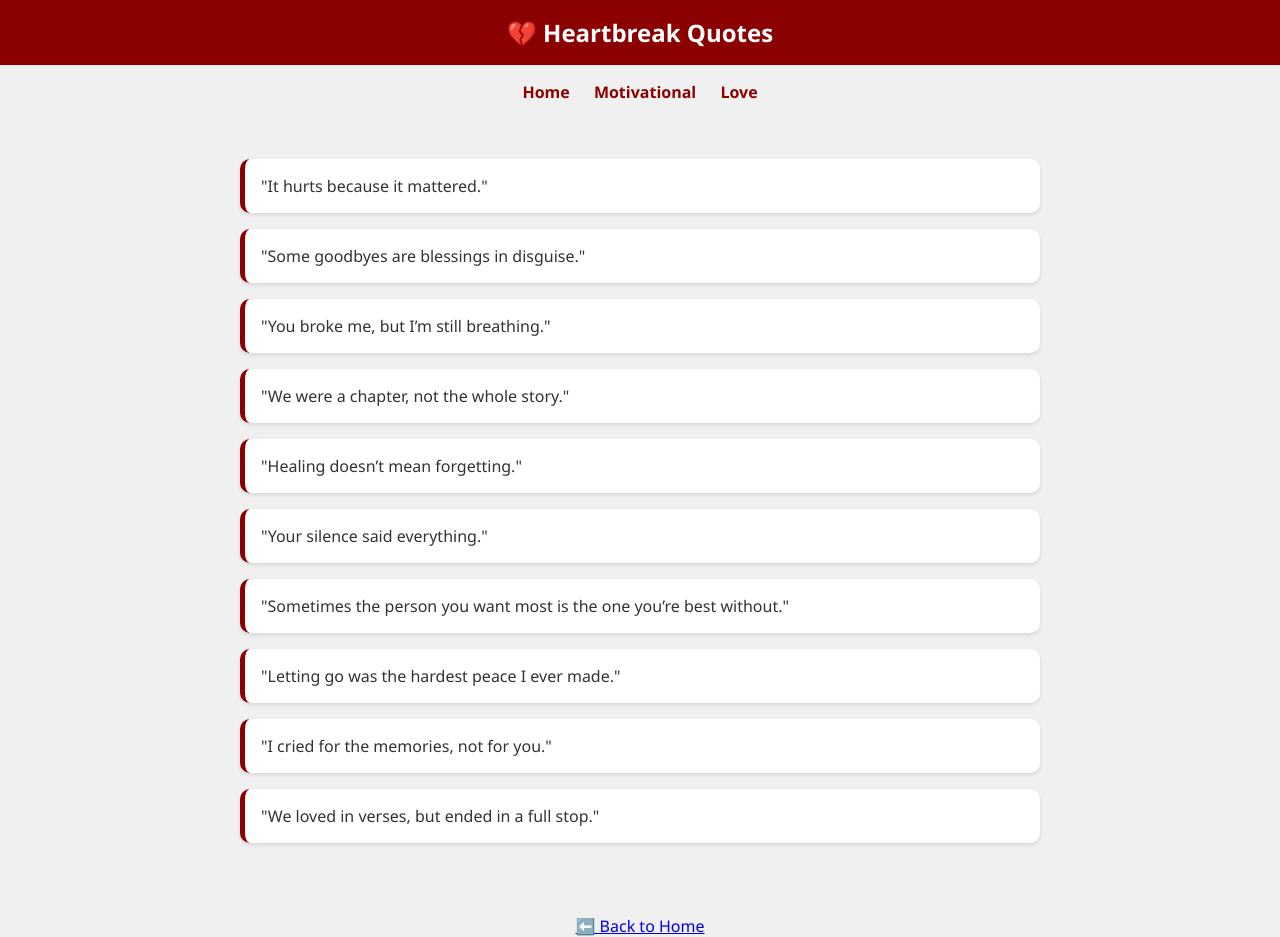
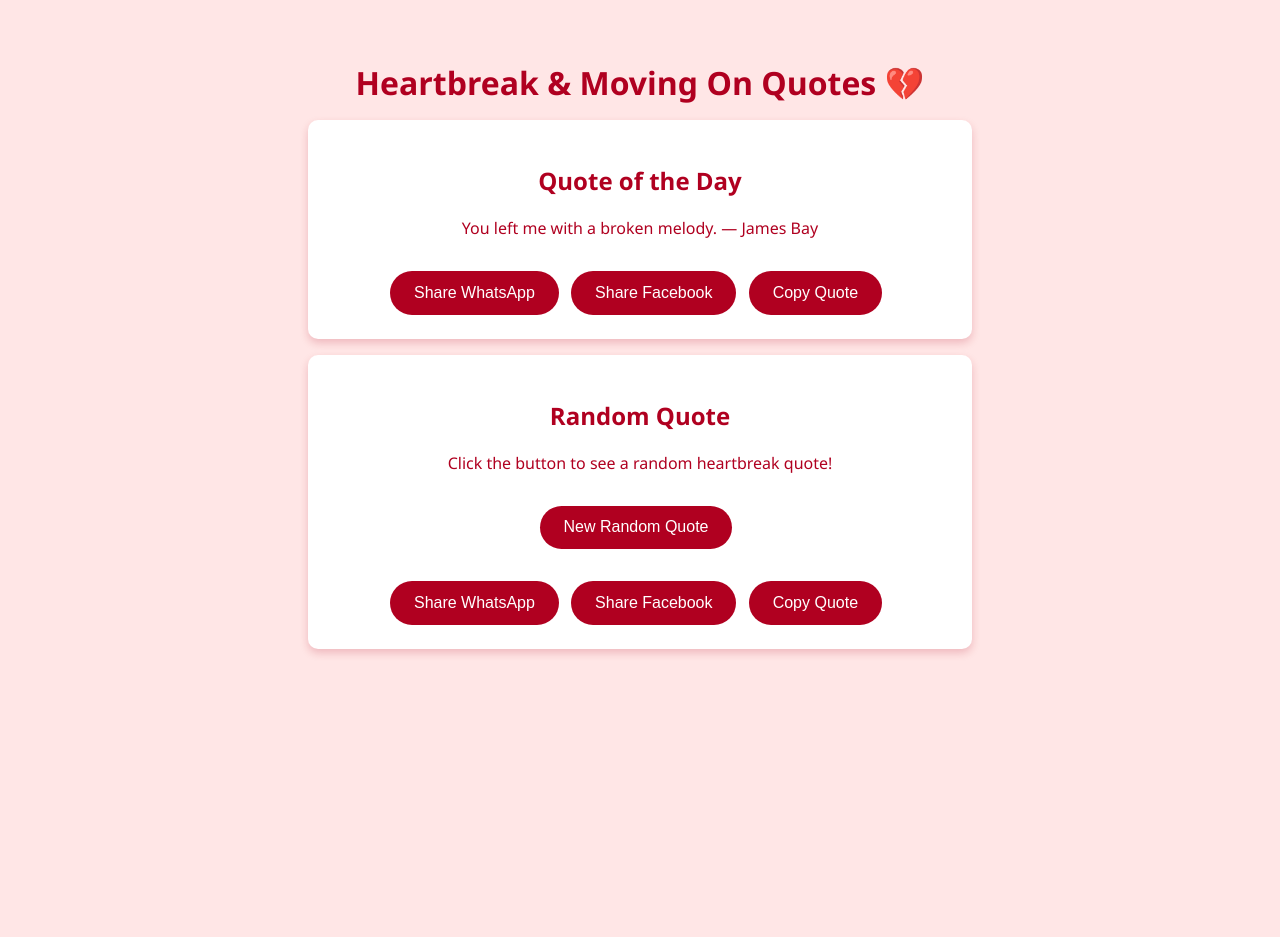
Before and after one commit to Carrew/Status-and-Music-Quotes-, a plain HTML site: page heartbreak.html in a window 1280 px wide. After the commit the page ends 800 px from the top, so only its background shows below. Drawn offline with Linux system fonts and the light colour scheme.

Commit message:
Update heartbreak.html

```diff
--- a/heartbreak.html
+++ b/heartbreak.html
@@ -2,81 +2,166 @@
 <html lang="en">
 <head>
 <meta charset="UTF-8" />
-  <meta name="viewport" content="width=device-width, initial-scale=1.0"/>
-  <title>Heartbreak Quotes - Status and Music Quotes</title>
+<meta name="viewport" content="width=device-width, initial-scale=1" />
+<title>Heartbreak & Moving On Quotes - Carrew's Quotes</title>
 <style>
   body {
-      font-family: 'Segoe UI', sans-serif;
-      background-color: #f0f0f0;
-      margin: 0;
-      padding: 0;
-      color: #333;
+    font-family: 'Segoe UI', Tahoma, Geneva, Verdana, sans-serif;
+    background: #ffe6e6;
+    color: #b00020;
+    text-align: center;
+    padding: 2rem;
   }
-    header {
-      background-color: #8b0000;
-      padding: 1rem;
-      text-align: center;
+  h1 {
+    margin-bottom: 0.2rem;
+  }
+  .quote-box {
+    background: white;
+    padding: 1.5rem 2rem;
+    margin: 1rem auto;
+    border-radius: 10px;
+    max-width: 600px;
+    box-shadow: 0 4px 8px rgba(176, 0, 32, 0.2);
+  }
+  button, .share-btn {
+    background: #b00020;
     color: white;
-      font-size: 1.5rem;
-      font-weight: bold;
+    border: none;
+    padding: 0.8rem 1.5rem;
+    border-radius: 25px;
+    cursor: pointer;
+    font-size: 1rem;
+    margin-top: 1rem;
+    margin-right: 0.5rem;
+    transition: background 0.3s ease;
   }
-    .container {
-      padding: 1.5rem;
-      max-width: 800px;
-      margin: auto;
+  button:hover, .share-btn:hover {
+    background: #7f0014;
   }
-    .quote {
-      background-color: white;
-      padding: 1rem;
-      margin: 1rem 0;
-      border-left: 5px solid #8b0000;
-      border-radius: 10px;
-      box-shadow: 0 2px 4px rgba(0,0,0,0.1);
-    }
-    .quote:hover {
-      background-color: #f8d7da;
-    }
-    nav {
-      background-color: #f0f0f0;
-      text-align: center;
-      padding: 1rem;
-    }
-    nav a {
-      margin: 0 10px;
-      text-decoration: none;
-      color: #8b0000;
-      font-weight: bold;
-    }
-    .back {
-      margin-top: 2rem;
-      text-align: center;
+  .share-buttons {
+    margin-top: 1rem;
   }
 </style>
 </head>
 <body>
-  <header>💔 Heartbreak Quotes</header>
 
-  <nav>
-    <a href="index.html">Home</a>
-    <a href="motivational.html">Motivational</a>
-    <a href="love.html">Love</a>
-  </nav>
+<h1>Heartbreak & Moving On Quotes 💔</h1>
 
-  <div class="container">
-    <div class="quote">"It hurts because it mattered."</div>
-    <div class="quote">"Some goodbyes are blessings in disguise."</div>
-    <div class="quote">"You broke me, but I’m still breathing."</div>
-    <div class="quote">"We were a chapter, not the whole story."</div>
-    <div class="quote">"Healing doesn’t mean forgetting."</div>
-    <div class="quote">"Your silence said everything."</div>
-    <div class="quote">"Sometimes the person you want most is the one you’re best without."</div>
-    <div class="quote">"Letting go was the hardest peace I ever made."</div>
-    <div class="quote">"I cried for the memories, not for you."</div>
-    <div class="quote">"We loved in verses, but ended in a full stop."</div>
+<div class="quote-box" id="quoteOfDayBox">
+  <h2>Quote of the Day</h2>
+  <p id="quoteOfDay">Loading...</p>
+  <div class="share-buttons">
+    <button class="share-btn" id="shareWhatsApp">Share WhatsApp</button>
+    <button class="share-btn" id="shareFacebook">Share Facebook</button>
+    <button class="share-btn" id="copyQuote">Copy Quote</button>
+  </div>
 </div>
 
-  <div class="back">
-    <a href="index.html">⬅️ Back to Home</a>
+<div class="quote-box">
+  <h2>Random Quote</h2>
+  <p id="randomQuote">Click the button to see a random heartbreak quote!</p>
+  <button id="randomBtn">New Random Quote</button>
+  <div class="share-buttons">
+    <button class="share-btn" id="shareWhatsAppRnd">Share WhatsApp</button>
+    <button class="share-btn" id="shareFacebookRnd">Share Facebook</button>
+    <button class="share-btn" id="copyQuoteRnd">Copy Quote</button>
   </div>
+</div>
+
+<script>
+  const heartbreakQuotes = [
+    "I’m scared to be lonely, but I’m still waiting on you. — Olivia Rodrigo",
+    "You’re the reason I’m dancing through the fire. — Halsey",
+    "Love is a losing game. — Adele",
+    "I’m falling in love with the way you let me feel. — Khalid",
+    "I gave you my heart, but you gave it away. — Billie Eilish",
+    "I never meant to break your heart. — Lewis Capaldi",
+    "I’m caught in a wave of emotions. — Lorde",
+    "You left me with a broken melody. — James Bay",
+    "I keep holding on, but you’re slipping away. — Sam Smith",
+    "Your love is a drug I can’t quit. — Dua Lipa",
+    "Lost without you, can’t you see? — SZA",
+    "I’m waiting for you to come back home. — The Weeknd",
+    "I gave you everything, but it wasn’t enough. — Selena Gomez",
+    "You’re my everything, but you’re gone. — Shawn Mendes",
+    "Love hurts, but I keep falling. — Camila Cabello",
+    "I’m drowning in memories of you. — Julia Michaels",
+    "I don’t wanna be the one to break. — Alessia Cara",
+    "You’re the fire I can’t put out. — Normani",
+    "I’m chasing shadows of what we had. — H.E.R.",
+    "I’ll love you ’til the end of time. — Justin Bieber"
+  ];
+
+  // Quote of the Day logic
+  function getQuoteOfDay() {
+    const today = new Date();
+    const dayNumber = today.getDate() + today.getMonth() * 31;
+    return heartbreakQuotes[dayNumber % heartbreakQuotes.length];
+  }
+
+  // Display Quote of the Day on page load
+  const quoteOfDayElement = document.getElementById('quoteOfDay');
+  quoteOfDayElement.textContent = getQuoteOfDay();
+
+  // Random Quote logic
+  const randomQuoteElement = document.getElementById('randomQuote');
+  const randomBtn = document.getElementById('randomBtn');
+
+  function getRandomQuote() {
+    const randomIndex = Math.floor(Math.random() * heartbreakQuotes.length);
+    return heartbreakQuotes[randomIndex];
+  }
+
+  randomBtn.addEventListener('click', () => {
+    randomQuoteElement.textContent = getRandomQuote();
+  });
+
+  // Share function helpers
+  function shareOnWhatsApp(text) {
+    const url = 'https://wa.me/?text=' + encodeURIComponent(text);
+    window.open(url, '_blank');
+  }
+
+  function shareOnFacebook(text) {
+    const pageUrl = window.location.href.split('?')[0];
+    const shareUrl = `https://www.facebook.com/sharer/sharer.php?u=${encodeURIComponent(pageUrl)}&quote=${encodeURIComponent(text)}`;
+    window.open(shareUrl, '_blank');
+  }
+
+  function copyToClipboard(text) {
+    navigator.clipboard.writeText(text).then(() => {
+      alert('Quote copied to clipboard!');
+    }, () => {
+      alert('Failed to copy quote.');
+    });
+  }
+
+  // Event listeners for Quote of the Day shares
+  document.getElementById('shareWhatsApp').addEventListener('click', () => {
+    shareOnWhatsApp(quoteOfDayElement.textContent);
+  });
+
+  document.getElementById('shareFacebook').addEventListener('click', () => {
+    shareOnFacebook(quoteOfDayElement.textContent);
+  });
+
+  document.getElementById('copyQuote').addEventListener('click', () => {
+    copyToClipboard(quoteOfDayElement.textContent);
+  });
+
+  // Event listeners for Random Quote shares
+  document.getElementById('shareWhatsAppRnd').addEventListener('click', () => {
+    shareOnWhatsApp(randomQuoteElement.textContent);
+  });
+
+  document.getElementById('shareFacebookRnd').addEventListener('click', () => {
+    shareOnFacebook(randomQuoteElement.textContent);
+  });
+
+  document.getElementById('copyQuoteRnd').addEventListener('click', () => {
+    copyToClipboard(randomQuoteElement.textContent);
+  });
+</script>
+
 </body>
 </html>
```
Lines whose indentation alone changed are shown as unchanged.
